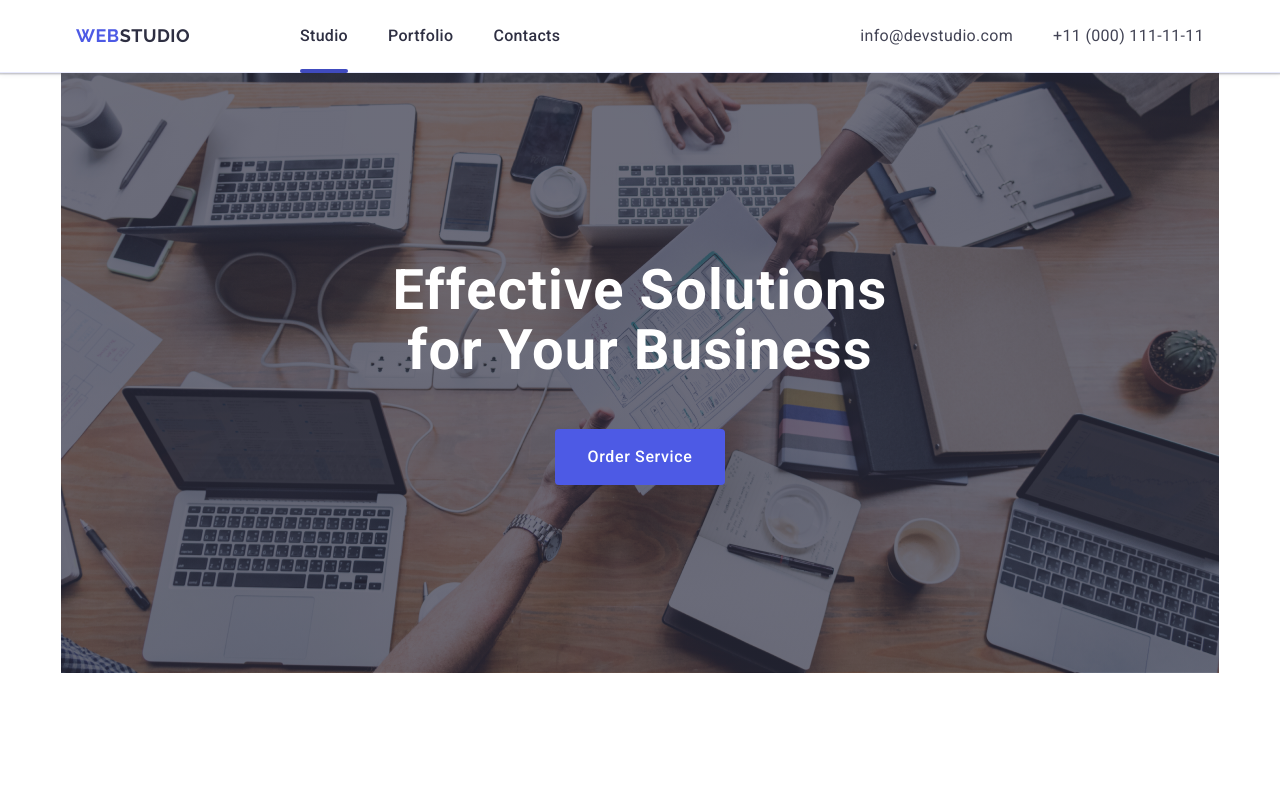
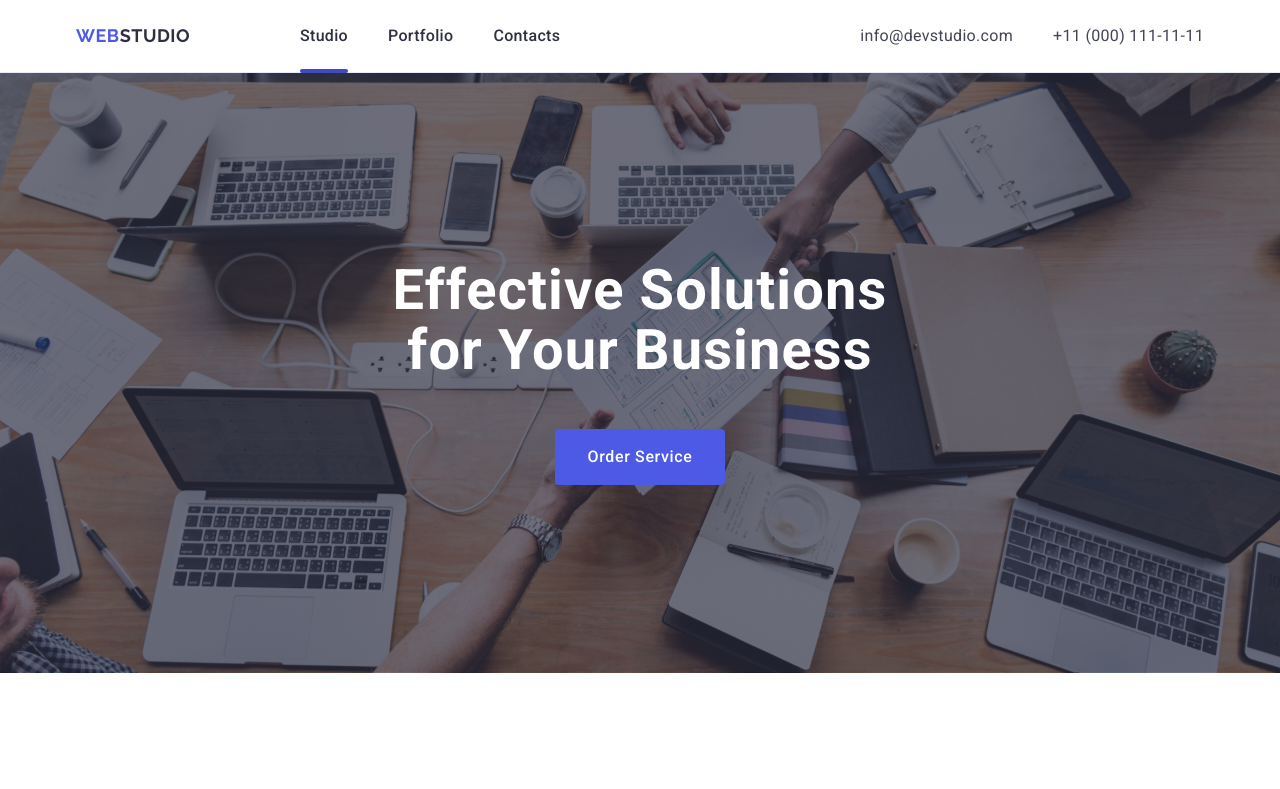
Before and after one commit to Arrakk-tur/goit-markup-hw-04, a plain HTML site: page index.html in a window 1280 px wide. Shown: the top 789 px of the page. Drawn offline with nearby package versions, Linux system fonts and the light colour scheme.

Commit message:
Hero Fix

```diff
--- a/css/styles.css
+++ b/css/styles.css
@@ -159,7 +159,6 @@ footer {
   color: rgba(var(--navy-blue-cl));
 
   transition: var(--anim-fast);
-  /* transition-property: opacity, transform; */
   transition-property: color;
 }
 .nav-link:hover,
@@ -170,7 +169,7 @@ footer {
 .nav-link:active {
   font-weight: 500;
   color: rgba(var(--ocean-cl));
-  text-decoration: underline rgba(var(--ocean-cl)) 4px;
+  /* text-decoration: underline rgba(var(--ocean-cl)) 4px; */
 }
 .nav-link.active::after {
   content: "";
@@ -195,9 +194,7 @@ footer {
   transition: var(--anim-fast);
   transition-property: color;
 }
-.hero .container {
-  display: block;
-  align-items: center;
+.hero {
   padding: 188px 0;
   max-width: 1440px;
   background-color: rgba(var(--navy-blue-cl));
@@ -209,7 +206,13 @@ footer {
   background-repeat: no-repeat;
   background-size: cover;
   background-position: center;
+  margin: 0 auto;
 }
+/* .hero .container {
+  display: block;
+  align-items: center;
+  max-width: 1440px;
+} */
 .hero-title {
   max-width: 496px;
   font-weight: 700;
```
